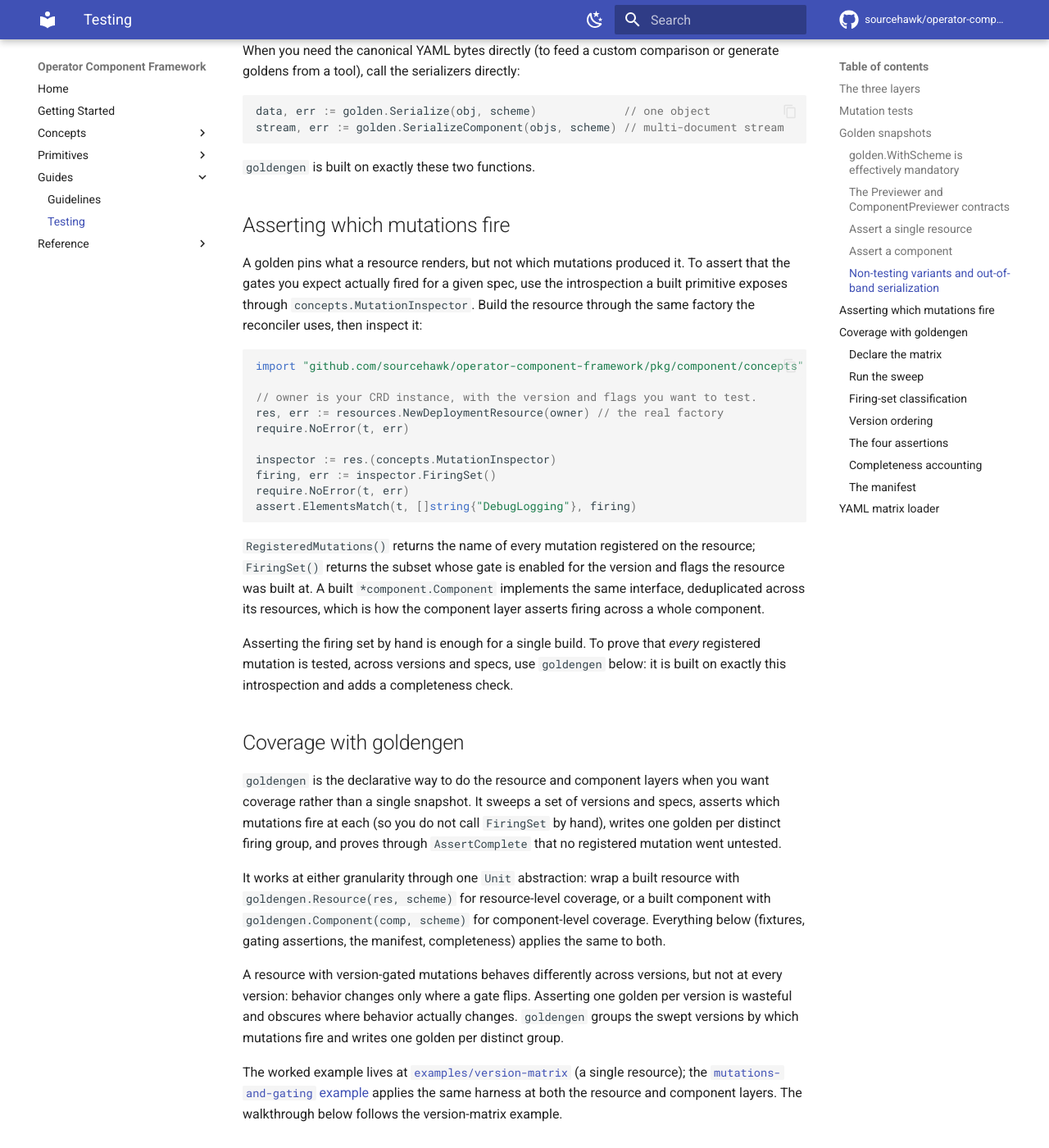
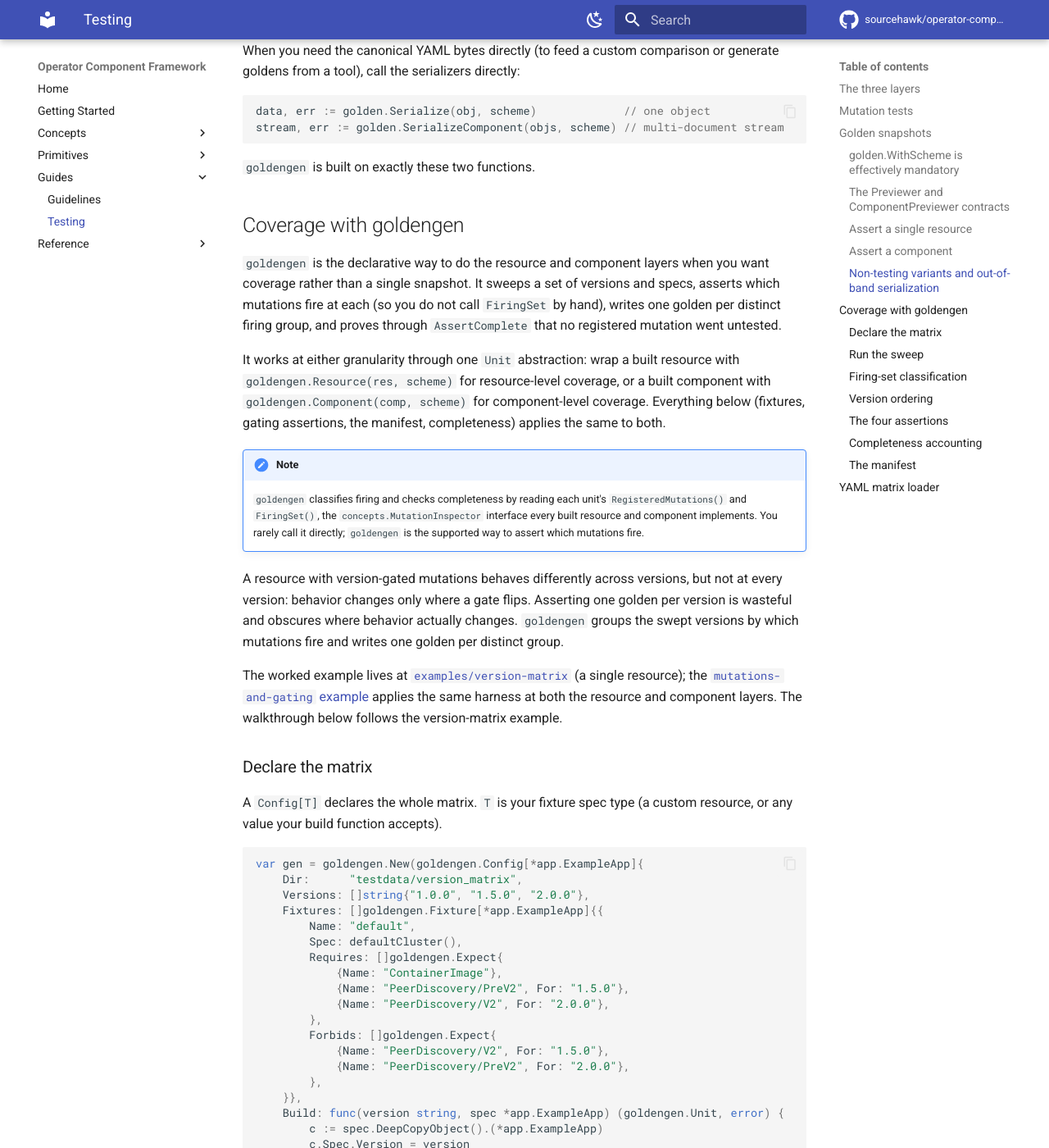
Before and after one commit to sourcehawk/operator-component-framework, an MkDocs documentation site: the page built from docs/testing.md, in a window 1280 px wide and 1400 px high, scrolled down 3833 px. Shown: the whole window at 82% size. Built offline with MkDocs 1.6.1 and Material for MkDocs 9.7.7, drawn with Linux system fonts in a browser that asks for light colours; comment, search, counter and statistics services are not loaded; some of the changed text lies outside the part shown.

Commit message:
docs: drop the manual FiringSet section in favor of goldengen.Resource
Remove the standalone 'asserting which mutations fire' section that taught the
manual MutationInspector type-assert and FiringSet call; goldengen.Resource is
the supported way to assert firing and it adds completeness. Keep a short note in
the goldengen section explaining the MutationInspector primitive it is built on.

Co-Authored-By: Claude Opus 4.8 (1M context) <noreply@anthropic.com>

````diff
--- a/docs/testing.md
+++ b/docs/testing.md
@@ -9,11 +9,11 @@ testing layers.
 
 Test a component from the inside out. Each layer asserts something the layer below cannot:
 
-| Layer         | What you assert                                                        | Tool                                                               |
-| ------------- | ---------------------------------------------------------------------- | ------------------------------------------------------------------ |
-| **Mutation**  | one mutation makes the field changes you intend, on a baseline         | testify, against `Preview()`                                       |
-| **Resource**  | the right mutations fire for a spec, and the rendered output is pinned | `concepts.MutationInspector` and `golden`, or `goldengen.Resource` |
-| **Component** | the whole component renders the resources you expect, applied together | `golden.AssertComponentYAML`, or `goldengen.Component`             |
+| Layer         | What you assert                                                        | Tool                                                       |
+| ------------- | ---------------------------------------------------------------------- | ---------------------------------------------------------- |
+| **Mutation**  | one mutation makes the field changes you intend, on a baseline         | testify, against `Preview()`                               |
+| **Resource**  | the right mutations fire for a spec, and the rendered output is pinned | `golden` for a snapshot, `goldengen.Resource` for coverage |
+| **Component** | the whole component renders the resources you expect, applied together | `golden.AssertComponentYAML`, or `goldengen.Component`     |
 
 The
 [`mutations-and-gating` example](https://github.com/sourcehawk/operator-component-framework/tree/main/examples/mutations-and-gating)
@@ -178,34 +178,6 @@ stream, err := golden.SerializeComponent(objs, scheme) // multi-document stream
 
 `goldengen` is built on exactly these two functions.
 
-## Asserting which mutations fire
-
-A golden pins what a resource renders, but not which mutations produced it. To assert that the gates you expect actually
-fired for a given spec, use the introspection a built primitive exposes through `concepts.MutationInspector`. Build the
-resource through the same factory the reconciler uses, then inspect it:
-
-```go
-import "github.com/sourcehawk/operator-component-framework/pkg/component/concepts"
-
-// owner is your CRD instance, with the version and flags you want to test.
-res, err := resources.NewDeploymentResource(owner) // the real factory
-require.NoError(t, err)
-
-inspector := res.(concepts.MutationInspector)
-firing, err := inspector.FiringSet()
-require.NoError(t, err)
-assert.ElementsMatch(t, []string{"DebugLogging"}, firing)
-```
-
-`RegisteredMutations()` returns the name of every mutation registered on the resource; `FiringSet()` returns the subset
-whose gate is enabled for the version and flags the resource was built at. A built `*component.Component` implements the
-same interface, deduplicated across its resources, which is how the component layer asserts firing across a whole
-component.
-
-Asserting the firing set by hand is enough for a single build. To prove that _every_ registered mutation is tested,
-across versions and specs, use `goldengen` below: it is built on exactly this introspection and adds a completeness
-check.
-
 ## Coverage with goldengen
 
 `goldengen` is the declarative way to do the resource and component layers when you want coverage rather than a single
@@ -217,6 +189,12 @@ It works at either granularity through one `Unit` abstraction: wrap a built reso
 `goldengen.Resource(res, scheme)` for resource-level coverage, or a built component with
 `goldengen.Component(comp, scheme)` for component-level coverage. Everything below (fixtures, gating assertions, the
 manifest, completeness) applies the same to both.
+
+!!! note
+
+    `goldengen` classifies firing and checks completeness by reading each unit's `RegisteredMutations()` and
+    `FiringSet()`, the `concepts.MutationInspector` interface every built resource and component implements. You rarely
+    call it directly; `goldengen` is the supported way to assert which mutations fire.
 
 A resource with version-gated mutations behaves differently across versions, but not at every version: behavior changes
 only where a gate flips. Asserting one golden per version is wasteful and obscures where behavior actually changes.
````
